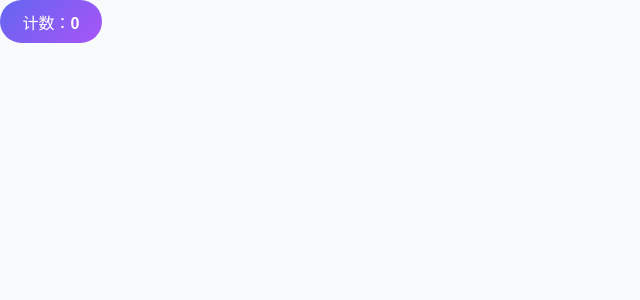
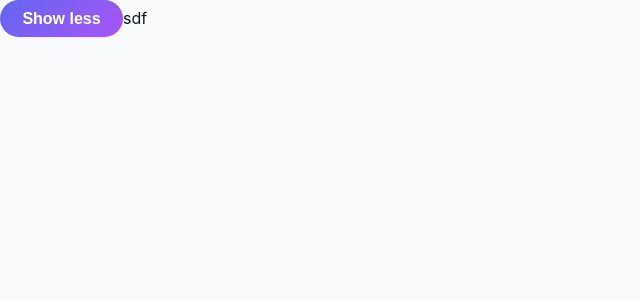
Before and after one commit to bigMeowCoding/vite-project, a React (Vite) app: page / in a window 1280 px wide. Shown: the top 300 px of the page, without its empty margins (0-640 px from the left). Built offline with nearby package versions, Linux system fonts and the light colour scheme.

Commit message:
feat: 实现useMemo钩子并修复状态更新问题
修复setValue中直接遍历subs可能导致的并发修改问题
添加useMemo钩子实现，支持依赖追踪和缓存计算
添加useMemo相关测试用例

```diff
--- a/src/App.jsx
+++ b/src/App.jsx
@@ -1,5 +1,24 @@
 import Counter from "./components/Counter.jsx";
+import { useEffect, useMemo, useState } from "./common/utils/fine-update.js";
 
 export default function App() {
-  return <Counter></Counter>;
+  const [name1, setName1] = useState("lilei");
+  const [name2, setName2] = useState("hanmeimei");
+  const [showAll, toggleShowAll] = useState(false);
+  const whoIsHere = useMemo(() => {
+    return showAll() ? `${name1()} and ${name2()}` : name1();
+  });
+
+  useEffect(() => {
+    console.log("showAll changed", whoIsHere());
+  });
+
+  return (
+    <div>
+      <button type="button" onClick={() => toggleShowAll(!showAll)}>
+        {showAll() ? "Show All" : "Show less"}
+      </button>
+      sdf
+    </div>
+  );
 }
--- a/src/common/utils/fine-update.js
+++ b/src/common/utils/fine-update.js
@@ -33,7 +33,7 @@ export function useState(value) {
   };
   const setValue = (newValue) => {
     value = newValue;
-    subs.forEach((sub) => sub.execute());
+    [...subs].forEach((sub) => sub.execute());
   };
   return [getValue, setValue];
 }
@@ -43,4 +43,12 @@ function subscribe(effect, subs) {
   effect.deps.add(subs);
 }
 
-export function useMemo() {}
+export function useMemo(callback) {
+  const [getValue, setValue] = useState();
+
+  useEffect(() => {
+    setValue(callback());
+  });
+
+  return getValue;
+}
```
Also changed, not shown: 1 other file (tests, documents, lock files or other folders).
